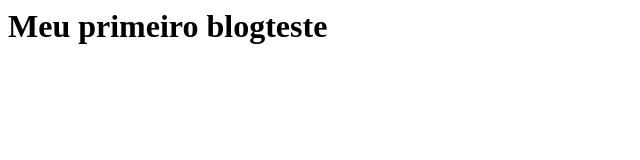
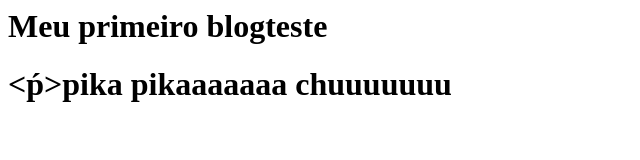
Before and after one commit to nascimentolopes/baby-pikachu, a plain HTML site: page index.html in a window 1280 px wide. Shown: the whole page, without its empty margins (0-640 px from the left). Drawn offline with Linux system fonts and the light colour scheme.

Commit message:
Update index.html

```diff
--- a/index.html
+++ b/index.html
@@ -1,5 +1,6 @@
 <html>
   <body>
     <h1>Meu primeiro blogteste<h1>
+      <ṕ>pika pikaaaaaaa chuuuuuuu</p>
   <body>
 <html>
```
